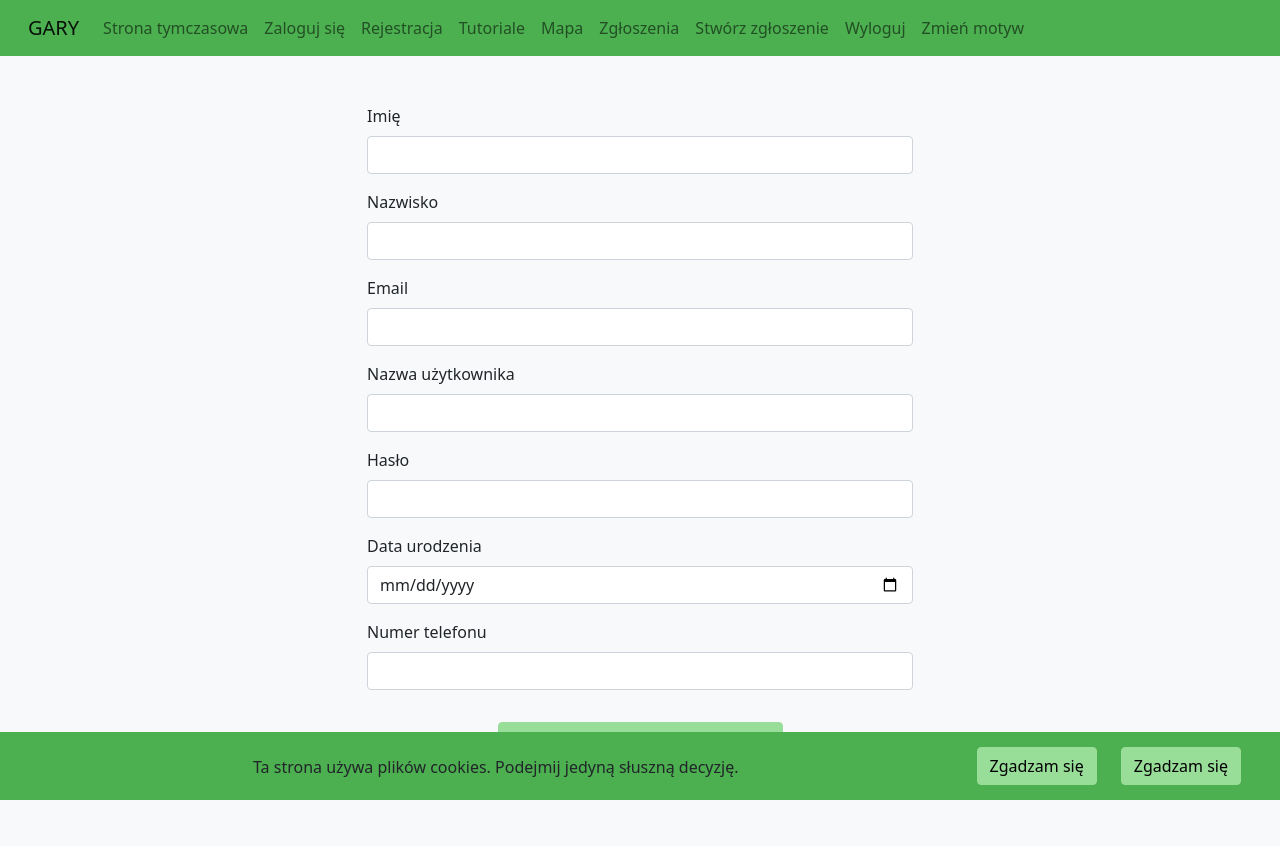
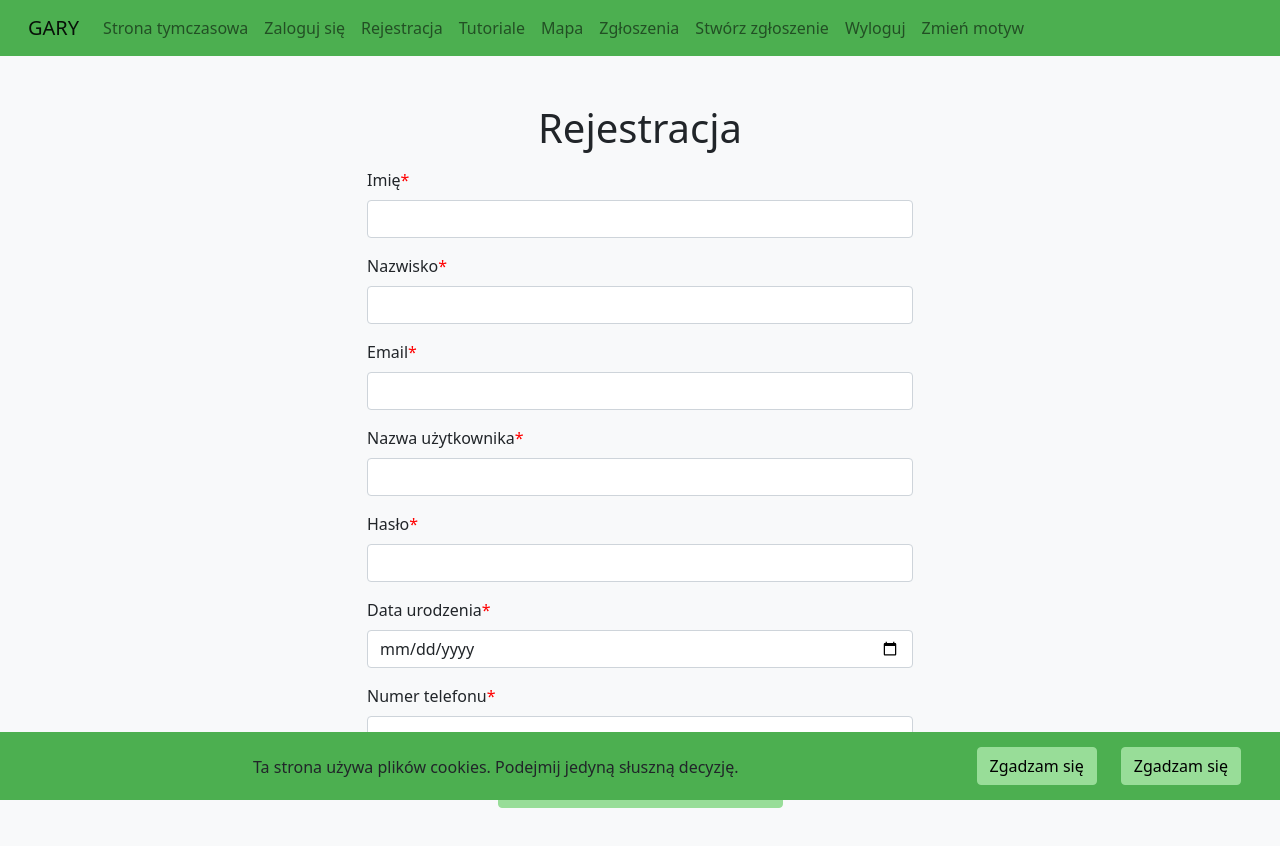
Before and after one commit to pjwstkIOprojekt/webclient, a React (Create React App) app: page /register in a window 1280 px wide. Shown: the top 846 px of the page. Before the commit the page ends 800 px from the top, so only its background shows below. Built offline with nearby package versions, Linux system fonts and the light colour scheme.

Commit message:
Improved auth forms

```diff
--- a/public/css/style.css
+++ b/public/css/style.css
@@ -12,6 +12,7 @@
     --light-bg: #4caf50;
     --dark-nav: #a37600;
     --light-nav: #4caf50;
+    --required: #ff0000;
 }
 
 /* Dark themes */
@@ -126,6 +127,11 @@
     text-align: center;
 }
 
+.req
+{
+    color: var(--required);
+}
+
 .leaflet-container
 {
     min-height: 80vh;
--- a/src/components/content/auth/Login.tsx
+++ b/src/components/content/auth/Login.tsx
@@ -1,12 +1,11 @@
-import { useNavigate } from "react-router-dom";
 import { useState, FormEvent } from "react";
 import { handleLogin } from "../../../helpers/authHelper";
 import { Container, Form, Row } from "react-bootstrap";
 import FormControl from "../../fragments/FormControl";
 import Button from "../../fragments/Button";
+import { Link } from "react-router-dom";
 
 const Login = () => {
-  const navigate = useNavigate();
   const [username, setUsername] = useState("");
   const [password, setPassword] = useState("");
 
@@ -20,21 +19,22 @@ const Login = () => {
   };
 
   return (
-    <Container className="mt-5">
+    <Container className="d-flex flex-column justify-content-center min-vh-100">
+      <h1 className="text-center mb-3">Logowanie</h1>
       <Form onSubmit={handleSubmit}>
-        <Row className="justify-content-center">
-          <FormControl id="username" onChange={e => setUsername(e.target.value)} value={username} className="mb-3 w-50" label="Nazwa użytkownika" type="text" />
+        <Row className="justify-content-center mb-3">
+          <FormControl id="username" required onChange={e => setUsername(e.target.value)} value={username} className="w-50" label="Nazwa użytkownika" type="text" />
         </Row>
-        <Row className="justify-content-center">
-          <FormControl id="password" onChange={e => setPassword(e.target.value)} value={password} className="mb-3 w-50" label="Hasło" type="password" />
+        <Row className="justify-content-center mb-3">
+          <FormControl id="password" required onChange={e => setPassword(e.target.value)} value={password} className="w-50" label="Hasło" type="password" />
         </Row>
-        <Row className="justify-content-center">
-          <Button className="mt-3 w-25" type="submit" text="Zaloguj się" />
+        <Row className="justify-content-center mt-3">
+          <Button className="w-25" type="submit" text="Zaloguj się" />
+        </Row>
+        <Row className="justify-content-center mt-3">
+          <Link to="/iforgor" className="w-25">Nie pamiętam hasła</Link>
         </Row>
       </Form>
-      <Row className="justify-content-center">
-        <Button className="mt-3 w-25" onClick={() => navigate("/iforgor")} text="Nie pamiętam hasła" />
-      </Row>
     </Container>
   );
 };
--- a/src/components/content/auth/Register.tsx
+++ b/src/components/content/auth/Register.tsx
@@ -42,31 +42,32 @@ const Register = () => {
   };
 
   return (
-    <Container className="mt-5">
+    <Container className="d-flex flex-column justify-content-center min-vh-100">
+      <h1 className="text-center mb-3">Rejestracja</h1>
       <Form onSubmit={handleSubmit}>
-        <Row className="justify-content-center">
-          <FormControl id="firstName" onChange={e => setFirstName(e.target.value)} value={firstName} className="mb-3 w-50" label="Imię" type="text" />
+        <Row className="justify-content-center mb-3">
+          <FormControl id="firstName" required onChange={e => setFirstName(e.target.value)} value={firstName} className="w-50" label="Imię" type="text" />
         </Row>
-        <Row className="justify-content-center">
-          <FormControl id="lastName" onChange={e => setLastName(e.target.value)} value={lastName} className="mb-3 w-50" label="Nazwisko" type="text" />
+        <Row className="justify-content-center mb-3">
+          <FormControl id="lastName" required onChange={e => setLastName(e.target.value)} value={lastName} className="w-50" label="Nazwisko" type="text" />
         </Row>
-        <Row className="justify-content-center">
-          <FormControl id="email" onChange={e => setEmail(e.target.value)} value={email} className="mb-3 w-50" label="Email" type="email" />
+        <Row className="justify-content-center mb-3">
+          <FormControl id="email" required onChange={e => setEmail(e.target.value)} value={email} className="w-50" label="Email" type="email" />
         </Row>
-        <Row className="justify-content-center">
-          <FormControl id="username" onChange={e => setUsername(e.target.value)} value={username} className="mb-3 w-50" label="Nazwa użytkownika" type="text" />
+        <Row className="justify-content-center mb-3">
+          <FormControl id="username" required onChange={e => setUsername(e.target.value)} value={username} className="w-50" label="Nazwa użytkownika" type="text" />
         </Row>
-        <Row className="justify-content-center">
-          <FormControl id="password" onChange={e => setPassword(e.target.value)} value={password} className="mb-3 w-50" label="Hasło" type="password" />
+        <Row className="justify-content-center mb-3">
+          <FormControl id="password" required onChange={e => setPassword(e.target.value)} value={password} className="w-50" label="Hasło" type="password" />
         </Row>
-        <Row className="justify-content-center">
-          <FormControl id="birthDate" onChange={e => setBirthDate(e.target.value)} value={birthDate} className="mb-3 w-50" label="Data urodzenia" type="date" />
+        <Row className="justify-content-center mb-3">
+          <FormControl id="birthDate" required onChange={e => setBirthDate(e.target.value)} value={birthDate} className="w-50" label="Data urodzenia" type="date" />
         </Row>
-        <Row className="justify-content-center">
-          <FormControl id="phoneNumber" onChange={e => setPhoneNumber(e.target.value)} value={phoneNumber} className="mb-3 w-50" label="Numer telefonu" type="text" />
+        <Row className="justify-content-center mb-3">
+          <FormControl id="phoneNumber" required onChange={e => setPhoneNumber(e.target.value)} value={phoneNumber} className="w-50" label="Numer telefonu" type="text" />
         </Row>
-        <Row className="justify-content-center">
-          <Button className="mt-3 w-25" type="submit" text="Zarejestruj się" />
+        <Row className="justify-content-center mt-3">
+          <Button className="w-25" type="submit" text="Zarejestruj się" />
         </Row>
       </Form>
     </Container>
--- a/src/components/fragments/FormCheck.tsx
+++ b/src/components/fragments/FormCheck.tsx
@@ -14,7 +14,7 @@ interface FormCheckParams {
 const FormCheck = (props: Readonly<FormCheckParams>) => {
   return (
     <FormGroup className={props.className}>
-      <Form.Check id={props.id} required={props.required} label={props.label} onChange={props.onChange} checked={props.value ? true : false} disabled={props.disabled} />
+      <Form.Check id={props.id} required={props.required} label={<>{props.label}{props.required ? <span className="req">*</span> : ""}</>} onChange={props.onChange} checked={props.value ? true : false} disabled={props.disabled} />
     </FormGroup>
   );
 };
--- a/src/components/fragments/FormControl.tsx
+++ b/src/components/fragments/FormControl.tsx
@@ -16,7 +16,7 @@ interface FormControlParams {
 const FormControl = (props: Readonly<FormControlParams>) => {
   return (
     <FormGroup controlId={props.id} className={props.className}>
-      {props.label ? <Form.Label>{props.label}</Form.Label> : ""}
+      {props.label ? <Form.Label>{props.label}{props.required ? <span className="req">*</span> : ""}</Form.Label> : ""}
       <Form.Control required={props.required} type={props.type ? props.type : "text"} onChange={props.onChange} value={props.value} placeholder={props.placeholder} disabled={props.disabled} />
     </FormGroup>
   );
--- a/src/components/fragments/FormSelect.tsx
+++ b/src/components/fragments/FormSelect.tsx
@@ -17,7 +17,7 @@ const FormSelect = (props: Readonly<FormSelectParams>) => {
 
   return (
     <FormGroup controlId={props.id} className={props.className}>
-      {props.label ? <Form.Label>{props.label}</Form.Label> : ""}
+      {props.label ? <Form.Label>{props.label}{props.required ? <span className="req">*</span> : ""}</Form.Label> : ""}
       <Form.Select required={props.required} value={props.value} onChange={props.onChange} disabled={props.disabled}>
         {props.options ? props.options.map(opt => <option key={count} value={count++}>{opt}</option>) : ""}
       </Form.Select>
--- a/src/components/fragments/FormTextArea.tsx
+++ b/src/components/fragments/FormTextArea.tsx
@@ -17,7 +17,7 @@ interface FormTextAreaParams {
 const FormTextArea = (props: Readonly<FormTextAreaParams>) => {
   return (
     <FormGroup controlId={props.id} className={props.className}>
-      {props.label ? <Form.Label>{props.label}</Form.Label> : ""}
+      {props.label ? <Form.Label>{props.label}{props.required ? <span className="req">*</span> : ""}</Form.Label> : ""}
       <textarea id={props.id} required={props.required} className="form-control" rows={props.rows} cols={props.cols} value={props.value} onChange={props.onChange} placeholder={props.placeholder} disabled={props.disabled} />
     </FormGroup>
   );
```
